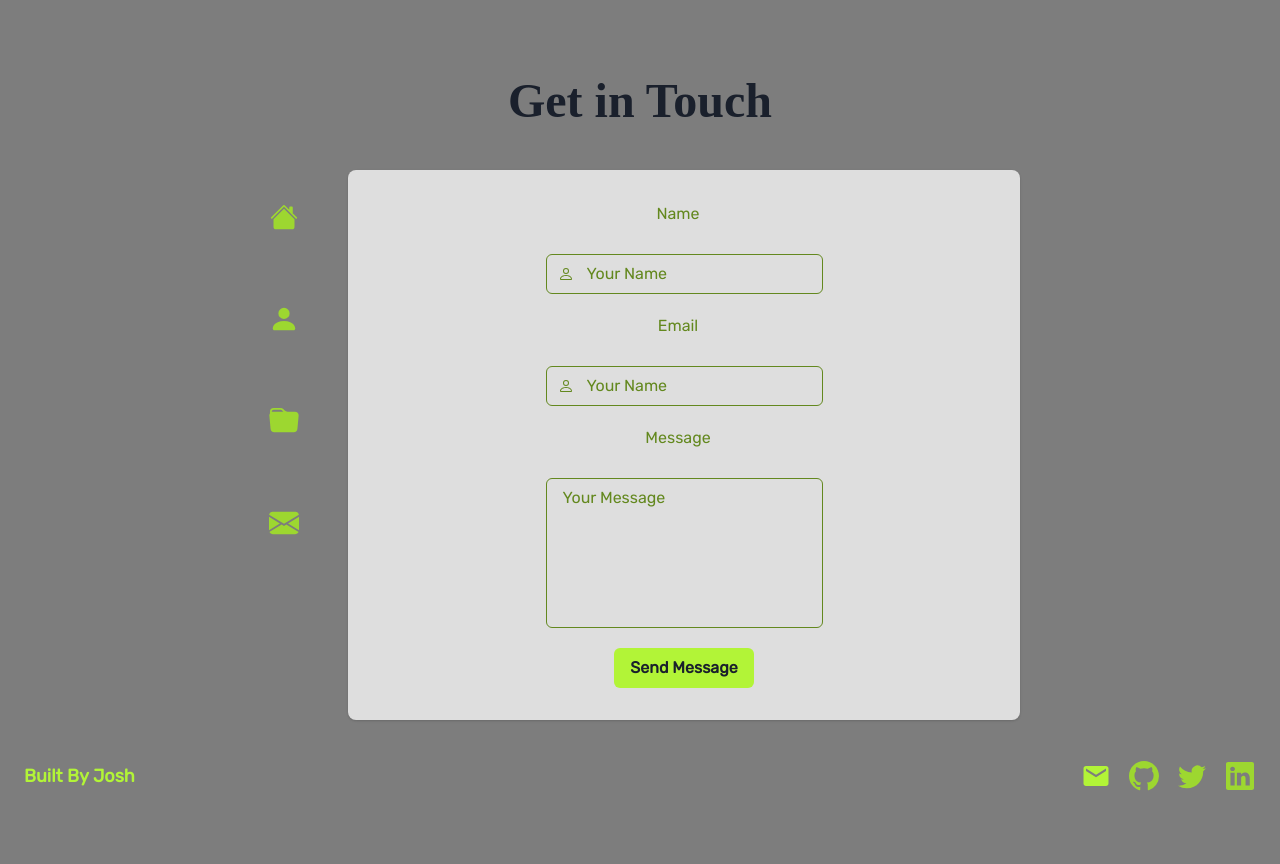
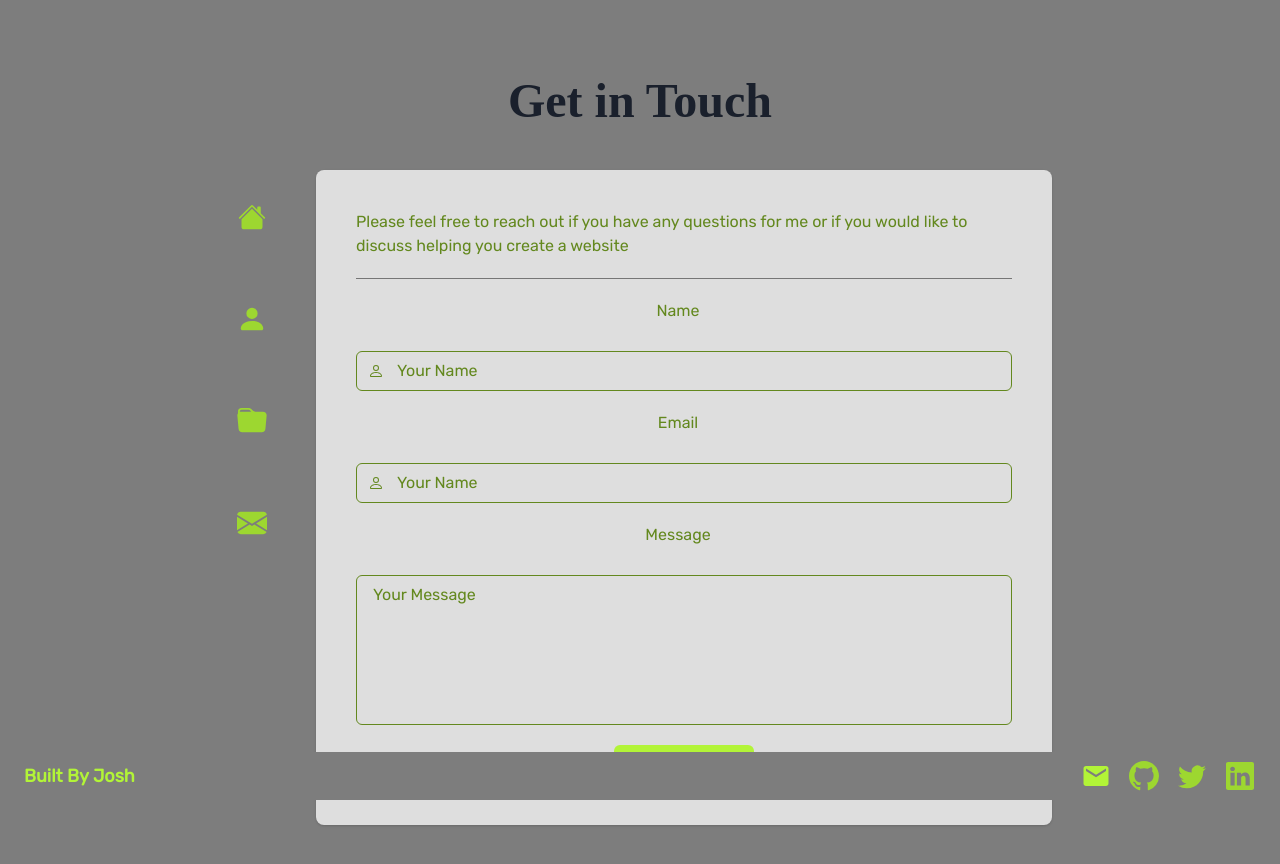
Before and after one commit to builtbyjosh/builtbyjosh-next-portfolio, a Next.js app: page /contact in a window 1280 px wide. Shown: the top 864 px of the page. Before the commit the page ends 812 px from the top, so only its background shows below. Built offline with nearby package versions, Linux system fonts and the light colour scheme; a web font is replaced by a local one.

Commit message:
fix page sizing

```diff
--- a/pages/contact/index.js
+++ b/pages/contact/index.js
@@ -1,10 +1,22 @@
 import ContactForm from "../../components/ContactForm";
 import Layout from "../../components/Layout";
+import { Container, Divider, Text } from "@chakra-ui/layout";
 
 const ContactMe = () => {
   return (
     <Layout heading={"Get in Touch"}>
-      <ContactForm />
+      <Container maxW="2xl" p={2}>
+        <Text textColor={"primary.500"}>
+          Please feel free to reach out if you have any questions for me or if
+          you would like to discuss helping you create a website
+        </Text>
+        <Divider
+          my={5}
+          orientation="horizontal"
+          borderColor={"secondary.900"}
+        />
+        <ContactForm />
+      </Container>
     </Layout>
   );
 };
```
